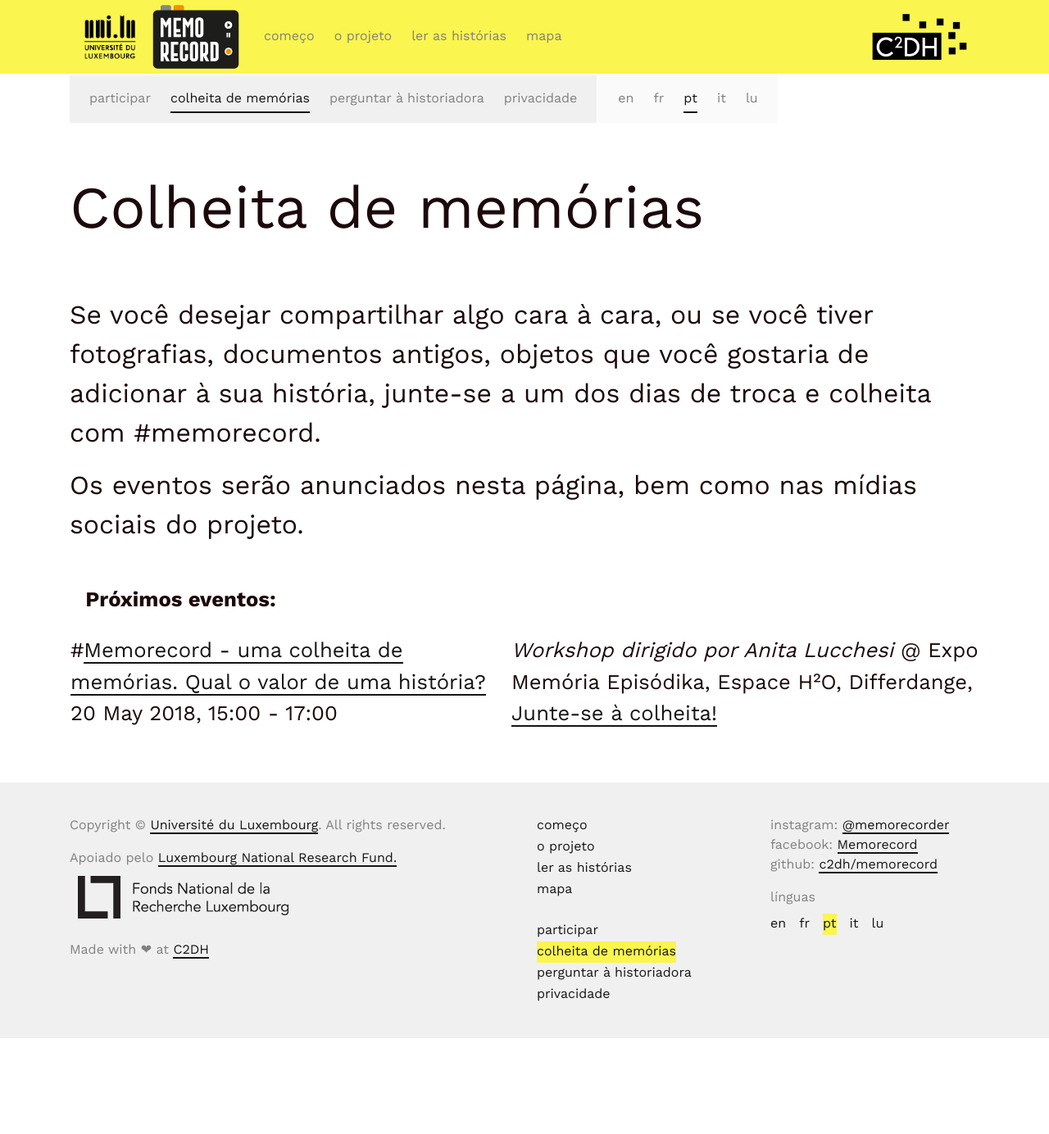
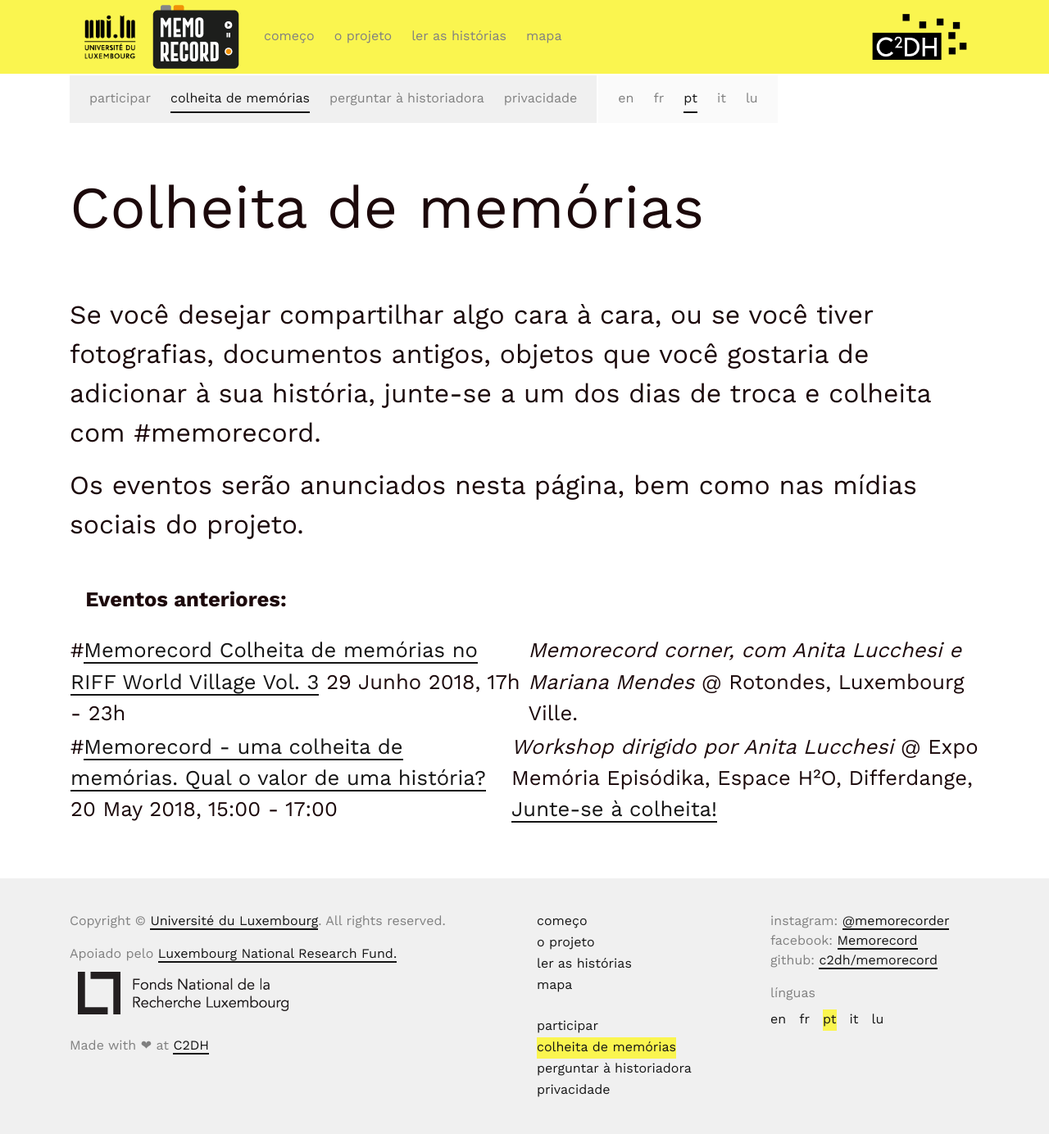
Before and after one commit to C2DH/memorecord, a Jekyll site: the page built from pages/collection-days.pt.md, in a window 1280 px wide. Shown: the whole page at 82% size. Built offline with Jekyll 4.4.1, drawn with Linux system fonts in a browser that asks for light colours; before the commit the page ends 1267 px from its top, so only the background shows below that.

Commit message:
Update collection-days.pt.md
Edit by Mariana

```diff
--- a/pages/collection-days.pt.md
+++ b/pages/collection-days.pt.md
@@ -12,6 +12,8 @@ Os eventos serão anunciados nesta página, bem como nas mídias sociais do proj
 
 <!-- more -->
 
-## **Próximos eventos:**
+## **Eventos anteriores:**
+
+#[Memorecord Colheita de memórias no RIFF World Village Vol. 3](https://www.facebook.com/notes/riff/memorecord-a-memory-harvest-riff-world-village/1923832370994693/) 29 Junho 2018, 17h - 23h | *Memorecord corner, com Anita Lucchesi e Mariana Mendes* @ Rotondes, Luxembourg Ville.
 
 #[Memorecord - uma colheita de memórias. Qual o valor de uma história?](https://www.c2dh.uni.lu/events/memorecord-une-recolte-des-memoires-quelle-est-la-valeur-dune-histoire) 20 May 2018, 15:00 - 17:00 | *Workshop dirigido por Anita Lucchesi* @ Expo Memória Episódika, Espace H²O, Differdange, [Junte-se à colheita!](https://www.facebook.com/events/591438841226889/)
```
